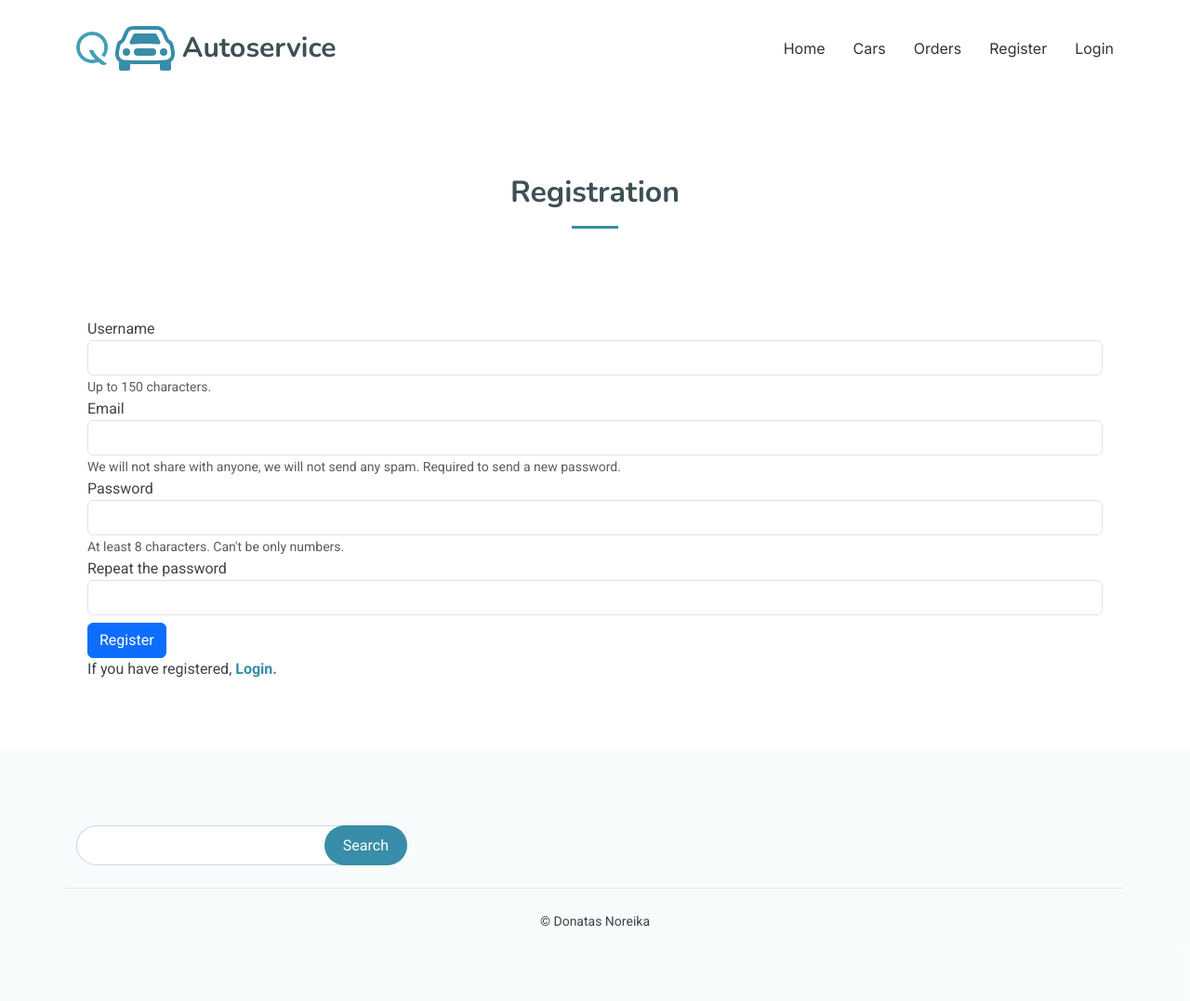
After one commit to DonatasNoreika/autoservice_202406, a Django app: page /autoservice/register/ in a window 1280 px wide. The commit adds this page. Shown: the whole page at 93% size. Run offline with Django 5.2, Linux system fonts and the light colour scheme; some libraries are stand-ins or nearby versions.

Commit message:
8: +Padaryti vartotojo registracijos formą pagal šioje pamokoje išmoktus žingsnius.

```diff
--- a/mysite/autoservice/templates/base.html
+++ b/mysite/autoservice/templates/base.html
@@ -81,6 +81,7 @@
                     </a>
                 </li>
                 {% else %}
+                <li><a href="{% url 'register' %}">Register</a></li>
                 <li><a href="{% url 'login' %}">Login</a></li>
                 {% endif %}
             </ul>
@@ -94,6 +95,20 @@
 
     <!-- Starter Section Section -->
     <section id="starter-section" class="starter-section section">
+        <div class="container mt-4">
+            <div class="row">
+                <div class="col-sm">
+                    {% if messages %}
+                    {% for message in messages %}
+                    <div class="alert alert-{% if message.tags == 'error' %}danger{% elif message.tags == 'info' %}success{% endif %}"
+                         role="alert">
+                        {{ message }}
+                    </div>
+                    {% endfor %}
+                    {% endif %}
+                </div>
+            </div>
+        </div>
 
         <!-- Section Title -->
         <div class="container section-title" data-aos="fade-up">
--- /dev/null
+++ b/mysite/autoservice/templates/registration/register.html
@@ -0,0 +1,37 @@
+{% extends "base.html" %}
+
+{% block "title" %}Registration{% endblock %}
+
+{% block "title2" %}Registration{% endblock %}
+
+{% block "content" %}
+
+<div class="container register">
+    <form method="post">
+        {% csrf_token %}
+        <div class="form-group">
+            <label for="username">Username</label>
+            <input name="username" type="text" class="form-control" id="username" aria-describedby="usernameHelp">
+            <small id="usernameHelp" class="form-text text-muted">Up to 150 characters.</small>
+        </div>
+        <div class="form-group">
+            <label for="exampleInputEmail1">Email</label>
+            <input name="email" type="email" class="form-control" id="exampleInputEmail1" aria-describedby="emailHelp">
+            <small id="emailHelp" class="form-text text-muted">We will not share with anyone, we will not send any spam.
+                Required to send a new password. </small>
+        </div>
+        <div class="form-group">
+            <label for="password">Password</label>
+            <input name="password" type="password" class="form-control" id="password" aria-describedby="pwdHelp">
+            <small id="pwdHelp" class="form-text text-muted">At least 8 characters. Can't be only numbers.</small>
+        </div>
+        <div class="form-group">
+            <label for="password2">Repeat the password</label>
+            <input name="password2" type="password" class="form-control" id="password2" aria-describedby="pwd2Help">
+        </div>
+        <button type="submit" class="btn btn-primary register-button mt-2">Register</button>
+    </form>
+    <p>If you have registered, <a href="{% url 'login' %}"><strong>Login.</strong></a></p>
+</div>
+
+{% endblock %}
--- a/mysite/autoservice/urls.py
+++ b/mysite/autoservice/urls.py
@@ -6,7 +6,8 @@ from .views import (index,
                     search,
                     OrderListView,
                     OrderDetailView,
-                    UserOrderListView)
+                    UserOrderListView,
+                    register)
 
 urlpatterns = [
     path("", index, name="index"),
@@ -16,4 +17,5 @@ urlpatterns = [
     path("orders/<int:pk>", OrderDetailView.as_view(), name="order"),
     path('search/', search, name="search"),
     path("userorders/", UserOrderListView.as_view(), name="user_orders"),
+    path('register/', register, name='register'),
 ]
--- a/mysite/autoservice/views.py
+++ b/mysite/autoservice/views.py
@@ -1,10 +1,15 @@
-from django.shortcuts import render
+from django.shortcuts import render, redirect
 from .models import Service, Order, Car
 from django.views.generic import (ListView,
                                   DetailView)
 from django.core.paginator import Paginator
 from django.db.models import Q
 from django.contrib.auth.mixins import LoginRequiredMixin
+from django.views.decorators.csrf import csrf_protect
+from django.contrib import messages
+from django.contrib.auth import password_validation
+from django.contrib.auth.forms import User
+
 
 # Create your views here.
 
@@ -55,7 +60,8 @@ class OrderDetailView(DetailView):
 
 def search(request):
     query = request.GET.get('query')
-    cars = Car.objects.filter(Q(client_name__icontains=query) | Q(car_model__make__icontains=query) | Q(car_model__model__icontains=query) | Q(license_plate__icontains=query) | Q(vin_code__icontains=query))
+    cars = Car.objects.filter(Q(client_name__icontains=query) | Q(car_model__make__icontains=query) | Q(
+        car_model__model__icontains=query) | Q(license_plate__icontains=query) | Q(vin_code__icontains=query))
     context = {
         "cars": cars,
         "query": query,
@@ -70,3 +76,40 @@ class UserOrderListView(LoginRequiredMixin, ListView):
 
     def get_queryset(self):
         return Order.objects.filter(client=self.request.user)
+
+
+@csrf_protect
+def register(request):
+    if request.method == "POST":
+        # pasiimame reikšmes iš registracijos formos
+        username = request.POST['username']
+        email = request.POST['email']
+        password = request.POST['password']
+        password2 = request.POST['password2']
+        # tikriname, ar sutampa slaptažodžiai
+        if password == password2:
+            # tikriname, ar neužimtas username
+            if User.objects.filter(username=username).exists():
+                messages.error(request, f'Username {username} already exists!')
+                return redirect('register')
+            else:
+                # tikriname, ar nėra tokio pat email
+                if User.objects.filter(email=email).exists():
+                    messages.error(request, f'Email {email} already exists!')
+                    return redirect('register')
+                else:
+                    try:
+                        password_validation.validate_password(password)
+                    except password_validation.ValidationError as e:
+                        for error in e:
+                            messages.error(request, error)
+                        return redirect('register')
+
+                    # jeigu viskas tvarkoje, sukuriame naują vartotoją
+                    User.objects.create_user(username=username, email=email, password=password)
+                    messages.info(request, f'User {username} registered!')
+                    return redirect('login')
+        else:
+            messages.error(request, 'Passwords does not match!')
+            return redirect('register')
+    return render(request, 'registration/register.html')
```
Lines whose indentation alone changed are shown as unchanged.
